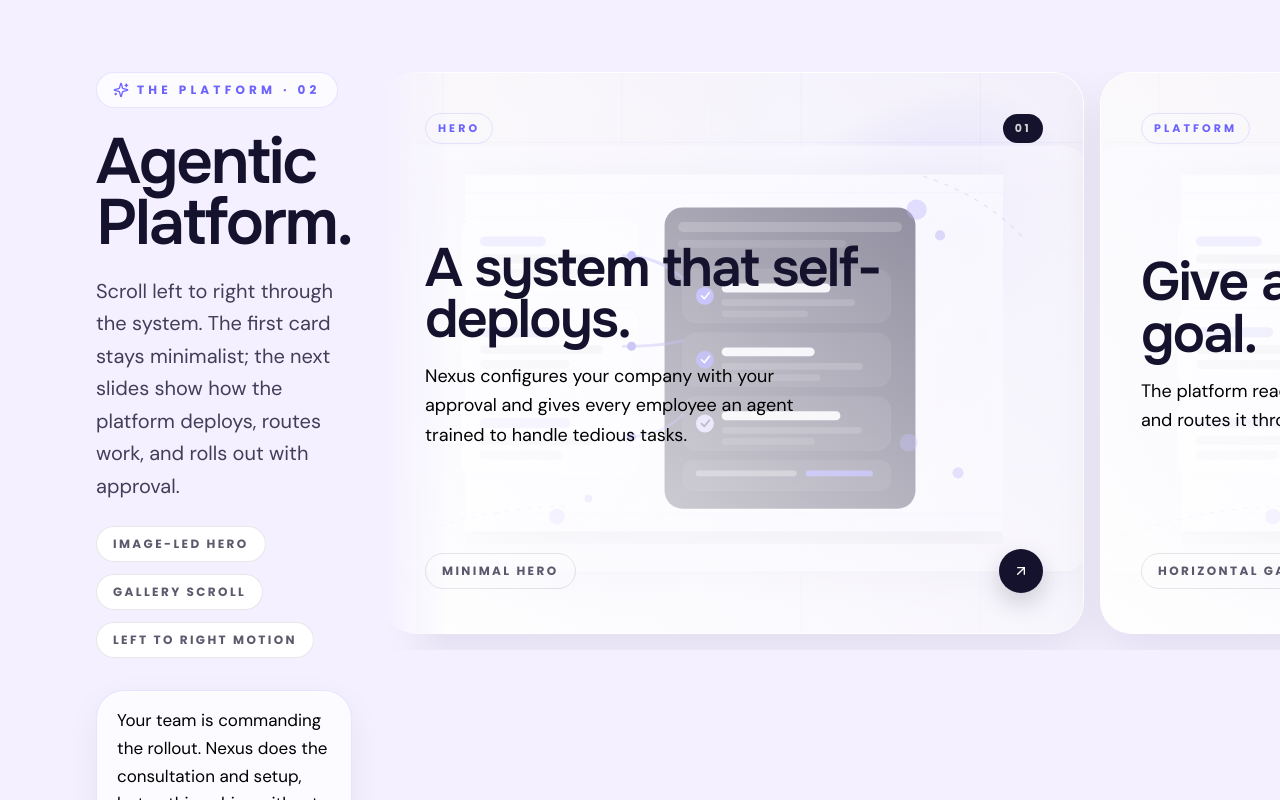
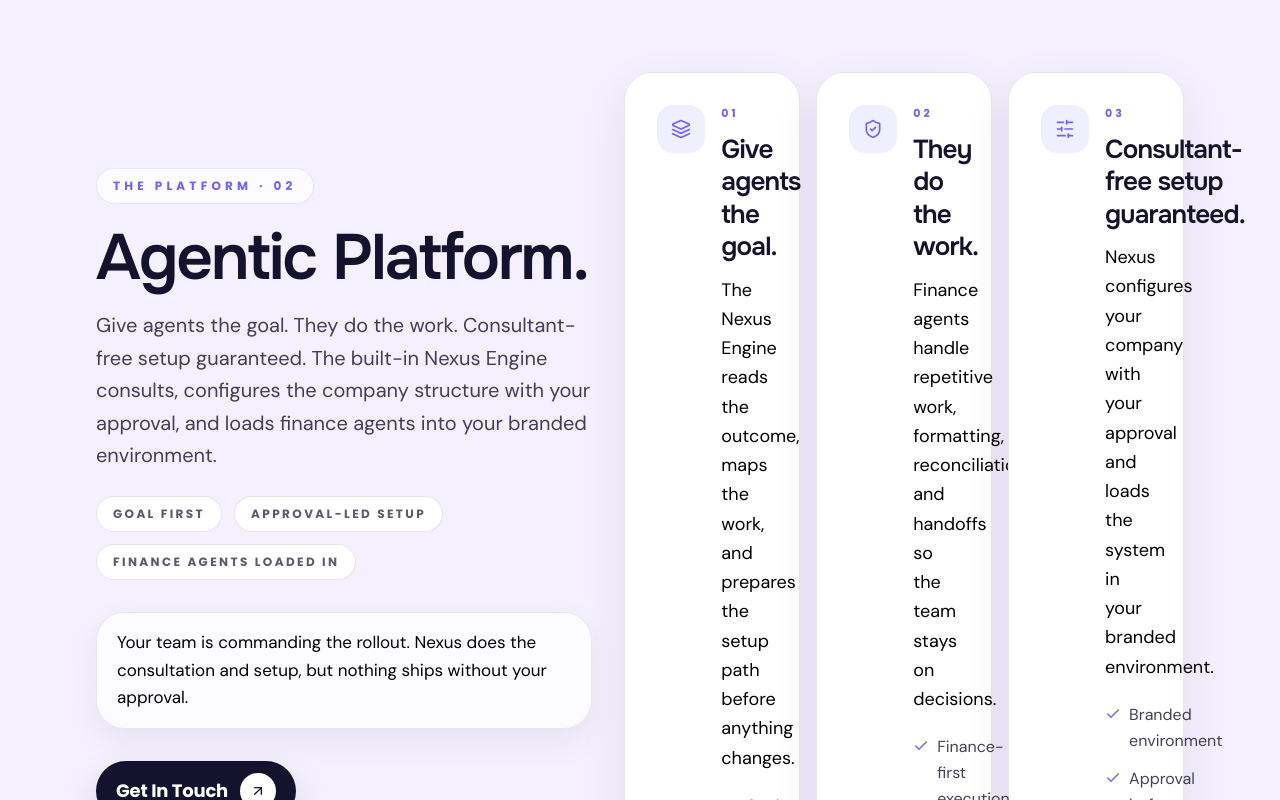
Before and after one commit to asadknow-hub/marketingwebsite, a Next.js app: page / in a window 1280 px wide. Shown: the part 840-1640 px from the top of the page. Built offline with nearby package versions, Linux system fonts and the light colour scheme; a web font is replaced by a local one.

Commit message:
feat: restore agentic platform section

```diff
--- a/components/templates/finance-management-landing-page-finsyc/metrics with logo 01 finsyc.tsx
+++ b/components/templates/finance-management-landing-page-finsyc/metrics with logo 01 finsyc.tsx
@@ -2,94 +2,80 @@
 
 import React from "react";
 import { motion } from "framer-motion";
-import { ArrowUpRight, Sparkles } from "lucide-react";
+import { ArrowUpRight, Check, Layers, ShieldCheck, SlidersHorizontal } from "lucide-react";
 import { useGetInTouchModal } from "@/components/site/GetInTouchModal";
 
-interface GallerySlideProps {
+interface PlatformCardProps {
   index: string;
-  eyebrow: string;
   title: string;
   description: string;
-  callout: string;
-  delay?: number;
+  icon: React.ElementType;
+  points: string[];
 }
 
-function GallerySlide({ index, eyebrow, title, description, callout, delay = 0 }: GallerySlideProps) {
+function PlatformCard({ index, title, description, icon: Icon, points }: PlatformCardProps) {
   return (
     <motion.article
-      initial={{ opacity: 0, y: 28 }}
+      initial={{ opacity: 0, y: 36 }}
       whileInView={{ opacity: 1, y: 0 }}
       viewport={{ once: true }}
-      transition={{ duration: 0.75, delay, ease: [0.21, 0.47, 0.32, 0.98] as const }}
-      className="relative shrink-0 snap-center overflow-hidden rounded-[32px] border border-white/70 bg-white shadow-[0_18px_50px_rgba(21,18,46,0.08)] w-[min(88vw,700px)]"
+      transition={{ duration: 0.75, ease: [0.21, 0.47, 0.32, 0.98] as const }}
+      className="rounded-[28px] bg-white border border-[#15122E]/10 shadow-[0_16px_48px_rgba(21,18,46,0.08)] p-6 sm:p-8"
     >
-      <div className="relative h-[420px] sm:h-[480px] lg:h-[560px]">
-        <img
-          src="/hero-agentic-bg.svg"
-          alt={title}
-          className="absolute inset-0 h-full w-full object-cover"
-        />
+      <div className="flex items-start gap-4">
+        <div className="flex h-12 w-12 items-center justify-center rounded-2xl bg-[#6C63FF]/10 text-[#6C63FF] shrink-0">
+          <Icon className="h-5 w-5" />
+        </div>
 
-        <div className="absolute inset-0 bg-gradient-to-tr from-white/95 via-white/68 to-[#F4F0FF]/40" />
-        <div className="absolute inset-0 bg-gradient-to-b from-transparent via-transparent to-white/84" />
-
-        <div className="relative z-10 flex h-full flex-col justify-between p-6 sm:p-8 lg:p-10">
-          <div className="flex items-center justify-between gap-4">
-            <span className="rounded-full border border-[#6C63FF]/15 bg-white/72 px-3 py-1.5 font-poppins text-[10px] sm:text-[11px] font-bold uppercase tracking-[0.28em] text-[#6C63FF] backdrop-blur-sm">
-              {eyebrow}
-            </span>
-            <span className="rounded-full bg-[#15122E] px-3 py-1.5 font-poppins text-[10px] sm:text-[11px] font-bold uppercase tracking-[0.22em] text-white/80">
+        <div className="min-w-0 flex-1">
+          <div className="flex items-center gap-3 flex-wrap">
+            <span className="font-poppins text-[11px] font-bold uppercase tracking-[0.28em] text-[#6C63FF]">
               {index}
             </span>
+            <h3 className="font-onest text-[22px] sm:text-[26px] font-semibold leading-tight tracking-[-0.8px] text-[#15122E]">
+              {title}
+            </h3>
           </div>
 
-          <div className="max-w-[460px]">
-            <h3 className="font-onest text-[34px] sm:text-[42px] lg:text-[54px] font-semibold leading-[0.96] tracking-[-1.6px] text-[#15122E]">
-              {title}
-            </h3>
-            <p className="mt-4 max-w-[420px] font-['DM_Sans'] text-[16px] sm:text-[18px] leading-relaxed text-[#15122E]/74">
-              {description}
-            </p>
-          </div>
+          <p className="mt-3 font-['DM_Sans'] text-[16px] sm:text-[18px] leading-relaxed text-[#15122E]/78">
+            {description}
+          </p>
 
-          <div className="flex items-center justify-between gap-4">
-            <div className="inline-flex items-center gap-2 rounded-full border border-[#15122E]/10 bg-white/78 px-4 py-2 backdrop-blur-sm">
-              <span className="font-poppins text-[11px] sm:text-[12px] font-bold uppercase tracking-[0.2em] text-[#15122E]/70">
-                {callout}
-              </span>
-            </div>
-
-            <span className="flex h-11 w-11 items-center justify-center rounded-full bg-[#15122E] text-white shadow-[0_10px_25px_rgba(21,18,46,0.18)]">
-              <ArrowUpRight className="h-4 w-4" />
-            </span>
-          </div>
+          <ul className="mt-5 space-y-3">
+            {points.map((point) => (
+              <li key={point} className="flex items-start gap-2 text-[#15122E] font-['DM_Sans'] text-[15px] sm:text-[16px] leading-relaxed">
+                <Check className="h-4 w-4 text-[#6C63FF] shrink-0 mt-1" />
+                <span className="opacity-80">{point}</span>
+              </li>
+            ))}
+          </ul>
         </div>
       </div>
     </motion.article>
   );
 }
 
-const gallerySlides = [
+const platformCards = [
   {
     index: "01",
-    eyebrow: "Hero",
-    title: "A system that self-deploys.",
-    description: "Nexus configures your company with your approval and gives every employee an agent trained to handle tedious tasks.",
-    callout: "Minimal hero",
+    title: "Give agents the goal.",
+    description: "The Nexus Engine reads the outcome, maps the work, and prepares the setup path before anything changes.",
+    icon: Layers,
+    points: ["Goal-first setup", "Approval-led changes", "Company logic stays visible"],
   },
   {
     index: "02",
-    eyebrow: "Platform",
-    title: "Give agents the goal.",
-    description: "The platform reads the outcome, maps the work, and routes it through the right agent or person.",
-    callout: "Horizontal gallery",
+    title: "They do the work.",
+    description: "Finance agents handle repetitive work, formatting, reconciliations, and handoffs so the team stays on decisions.",
+    icon: ShieldCheck,
+    points: ["Finance-first execution", "Less manual chase work", "Only exceptions need review"],
   },
   {
     index: "03",
-    eyebrow: "Rollout",
     title: "Consultant-free setup guaranteed.",
-    description: "Your team stays in control while Nexus configures the branded company environment with approval.",
-    callout: "Approval-led setup",
+    description: "Nexus configures your company with your approval and loads the system in your branded environment.",
+    icon: SlidersHorizontal,
+    points: ["Branded environment", "Approval before go-live", "Loaded into the platform"],
   },
 ];
 
@@ -109,7 +95,6 @@
                 transition={{ duration: 0.6, ease: "easeOut" as const }}
                 className="inline-flex items-center gap-2 rounded-full border border-[#6C63FF]/15 bg-white/70 px-4 py-2 backdrop-blur-sm"
               >
-                <Sparkles className="w-4 h-4 text-[#6C63FF]" />
                 <span className="font-poppins text-[11px] sm:text-[12px] font-bold uppercase tracking-[0.35em] text-[#6C63FF]">
                   The Platform · 02
                 </span>
@@ -132,7 +117,7 @@
                 transition={{ duration: 0.7, delay: 0.16, ease: "easeOut" as const }}
                 className="mt-5 max-w-[600px] font-['DM_Sans'] text-[18px] sm:text-[20px] leading-relaxed text-[#15122E]/80"
               >
-                Scroll left to right through the system. The first card stays minimalist; the next slides show how the platform deploys, routes work, and rolls out with approval.
+                Give agents the goal. They do the work. Consultant-free setup guaranteed. The built-in Nexus Engine consults, configures the company structure with your approval, and loads finance agents into your branded environment.
               </motion.p>
 
               <motion.div
@@ -143,13 +128,13 @@
                 className="mt-6 flex flex-wrap gap-3"
               >
                 <span className="rounded-full border border-[#15122E]/10 bg-white px-4 py-2 font-poppins text-[12px] font-bold uppercase tracking-[0.2em] text-[#15122E]/70">
-                  Image-led hero
+                  Goal first
                 </span>
                 <span className="rounded-full border border-[#15122E]/10 bg-white px-4 py-2 font-poppins text-[12px] font-bold uppercase tracking-[0.2em] text-[#15122E]/70">
-                  Gallery scroll
+                  Approval-led setup
                 </span>
                 <span className="rounded-full border border-[#15122E]/10 bg-white px-4 py-2 font-poppins text-[12px] font-bold uppercase tracking-[0.2em] text-[#15122E]/70">
-                  Left to right motion
+                  Finance agents loaded in
                 </span>
               </motion.div>
 
@@ -183,23 +168,17 @@
               </motion.button>
             </div>
 
-            <div className="relative w-full">
-              <div className="pointer-events-none absolute inset-y-0 left-0 z-10 w-16 bg-gradient-to-r from-[#F4F0FF] to-transparent" />
-              <div className="pointer-events-none absolute inset-y-0 right-0 z-10 w-16 bg-gradient-to-l from-[#F4F0FF] to-transparent" />
-
-              <div className="flex gap-4 overflow-x-auto pb-4 pr-8 snap-x snap-mandatory scroll-smooth [-ms-overflow-style:none] [scrollbar-width:none] [&::-webkit-scrollbar]:hidden">
-                {gallerySlides.map((slide, index) => (
-                  <GallerySlide
-                    key={slide.title}
-                    index={slide.index}
-                    eyebrow={slide.eyebrow}
-                    title={slide.title}
-                    description={slide.description}
-                    callout={slide.callout}
-                    delay={0.08 * index}
-                  />
-                ))}
-              </div>
+            <div className="grid gap-4 lg:grid-cols-3">
+              {platformCards.map((card) => (
+                <PlatformCard
+                  key={card.title}
+                  index={card.index}
+                  title={card.title}
+                  description={card.description}
+                  icon={card.icon}
+                  points={card.points}
+                />
+              ))}
             </div>
           </div>
         </div>
```
